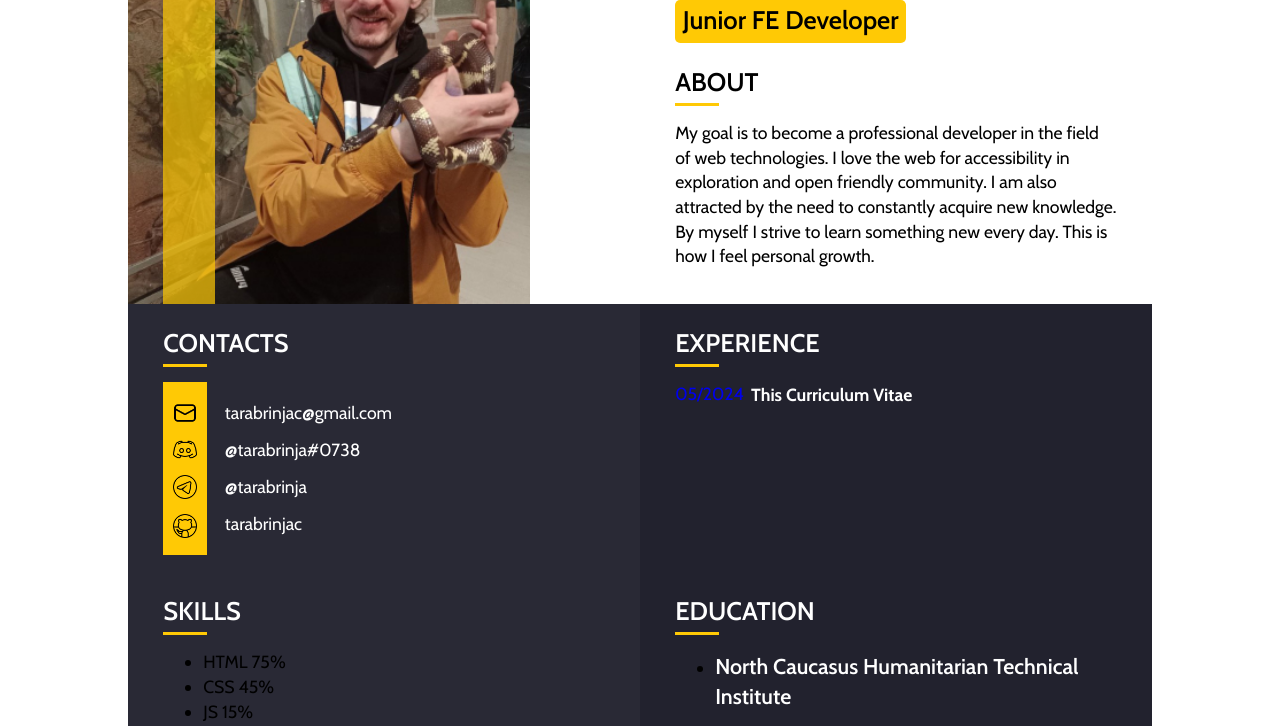
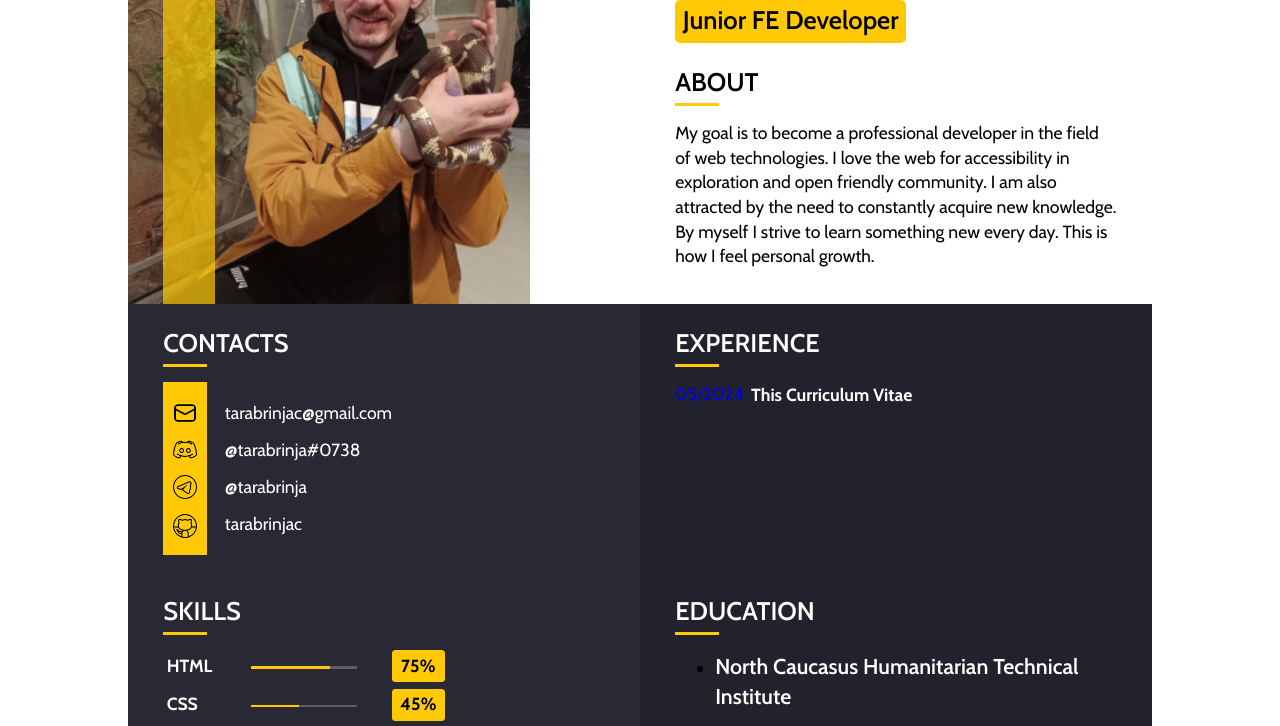
Before and after one commit to tarabrinjac/rsschool-cv, a website: page index.html in a window 1280 px wide. Shown: the part 193-919 px from the top of the page. Drawn offline with Linux system fonts and the light colour scheme.

Commit message:
feat: add skills section stylization in style.css

```diff
--- a/css/style.css
+++ b/css/style.css
@@ -449,3 +449,113 @@
 .contact-item {
   padding: 0.35em 0;
 }
+
+/** =====================================
+/** Skills Section
+/** ===================================== */
+
+.skills-list {
+  padding: 0;
+
+  list-style: none;
+}
+
+.skill-item {
+  display: flex;
+  justify-content: space-between;
+
+  position: relative;
+
+  margin-bottom: 0.4em;
+
+  width: 16em;
+}
+
+.skill-item::before {
+  position: absolute;
+  content: "";
+  top: 50%;
+  left: 5em;
+  width: 6em;
+  height: 0.15em;
+
+  background-color: #5e5d6b;
+}
+
+.skill-name {
+  padding: 0.2em;
+
+  font-weight: 700;
+
+  color: #ffffff;
+}
+
+.skill-percent {
+  padding: 0.2em;
+
+  border-radius: 0.2em;
+
+  width: 3em;
+
+  text-align: center;
+
+  font-weight: 700;
+
+  background-color: #ffc905;
+}
+
+.skill-html,
+.skill-css,
+.skill-js,
+.skill-dsa,
+.skill-git,
+.skill-vsc,
+.skill-figma {
+  position: relative;
+}
+
+.skill-html::before,
+.skill-css::before,
+.skill-js::before,
+.skill-dsa::before,
+.skill-git::before,
+.skill-vsc::before,
+.skill-figma::before {
+  position: absolute;
+  content: "";
+  top: 50%;
+  left: 5em;
+  height: 0.15em;
+
+  background-color: #ffc905;
+}
+
+/** value width = skill percent * scale width 6em */
+
+.skill-html::before {
+  width: 4.5em;
+}
+
+.skill-css::before {
+  width: 2.7em;
+}
+
+.skill-js::before {
+  width: 0.9em;
+}
+
+.skill-dsa::before {
+  width: 0.3em;
+}
+
+.skill-git::before {
+  width: 2.7em;
+}
+
+.skill-vsc::before {
+  width: 4.5em;
+}
+
+.skill-figma::before {
+  width: 4.5em;
+}
```
